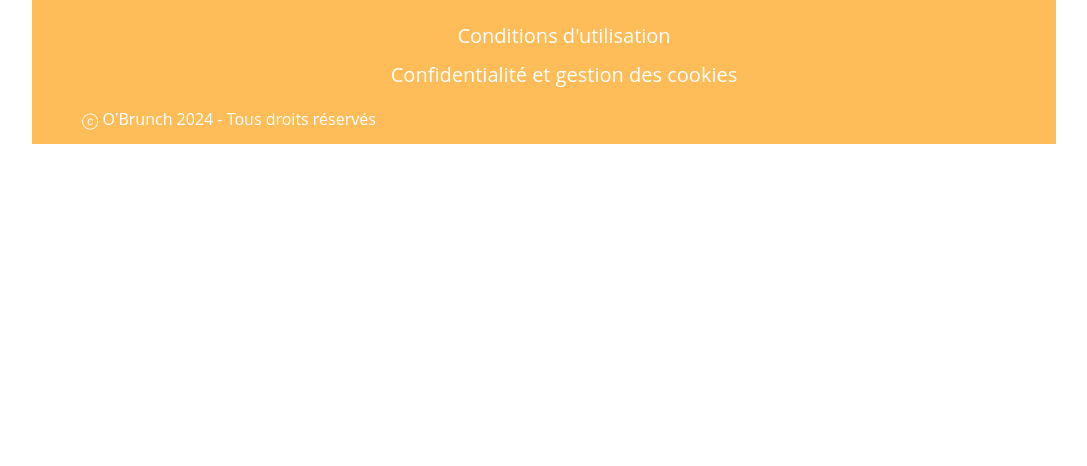
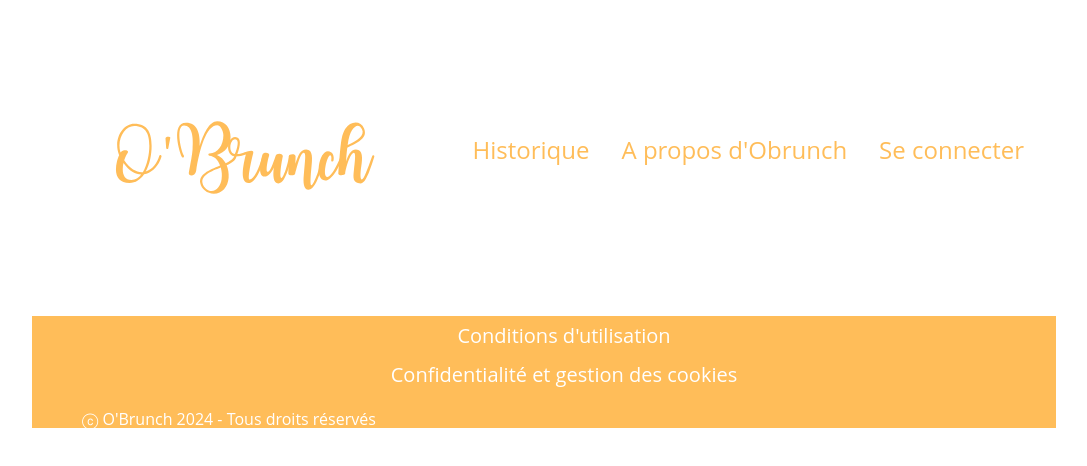
Before and after one commit to IssaJaguraga/Projet_O-brunch, a Svelte app: page / in a window 1280 px wide. Shown: the top 466 px of the page, without its empty margins (96-1183 px from the left). Built offline with nearby package versions, Linux system fonts and the light colour scheme.

Commit message:
correction on href

```diff
--- a/src/App.svelte
+++ b/src/App.svelte
@@ -2,11 +2,11 @@
 
 import Header from "./components/Header.svelte";
 import Footer from "./components/Footer.svelte";
-
 //import Router, { location } from "svelte-spa-router";
 //import routes from "./routes";
 
 </script>
 
 
+<Header/>
 <Footer/>
--- a/src/components/Footer.svelte
+++ b/src/components/Footer.svelte
@@ -1,11 +1,9 @@
 <footer>
 
-        <!-- Notre liste comprenant notre menu -->
     <ul id="footer-menu" role="menu" aria-label="Pages règlementaires">
-
         <li role="footer_item">
             <a
-                    href=""
+                href="#"
                 class="footer-menu__link"
                 aria-label="Conditions d'utilisation"
                 use:link>Conditions d'utilisation</a
@@ -13,12 +11,14 @@
         </li>
         <li role="footer_item">
             <a
-                    href=""
+                href="#"
                 class="footer-menu__link"
                 aria-label="Confidentialité et gestion des cookies"
                 use:link>Confidentialité et gestion des cookies</a
             >
         </li>
     </ul>
+
     <p>&#9426 O'Brunch 2024 - Tous droits réservés</p>
+
 </footer>
--- a/src/components/Header.svelte
+++ b/src/components/Header.svelte
@@ -19,7 +19,7 @@
 <header>
 
     <a
-        href="/"
+        href="#/"
         class="home-link-logo"
         aria-label="Aller à la page d'accueil"
         use:link
@@ -55,7 +55,7 @@
 
                 <li role="menuitem">
                 <a
-                    href="#"
+                    href="#/"
                     class="nav-menu__link"
                     aria-label="Historique du brunch"
                     on:click={hideMenu}
@@ -64,7 +64,7 @@
             </li>
             <li role="menuitem">
                 <a
-                    href="#"
+                    href="#/"
                     class="nav-menu__link"
                     aria-label="A propos d'OBrunch"
                     on:click={hideMenu}
@@ -74,7 +74,7 @@
 
             <li role="menuitem">
                 <a
-                    href="#"
+                    href="#/"
                     class="nav-menu__link"
                     aria-label="Se connecter à votre compte"
                     on:click={hideMenu}
--- a/src/style/base/_base.scss
+++ b/src/style/base/_base.scss
@@ -1,16 +1,17 @@
 @use "../utils/variables" as *;
 @use "../utils/mixins";
 
-/* -- Styles généraux --  */
 body {
   font-family: "Open Sans", sans-serif;
   margin: auto;
   width: 80%;
   }
 
+/*
   #app {
     display: flex;
     flex-direction: column;
     justify-content: space-between;
     align-items: center;
   }
+*/
--- a/src/style/base/_fonts.scss
+++ b/src/style/base/_fonts.scss
@@ -7,5 +7,5 @@
         On ajoute font-display pour que la police soit toujours visible lors du chargement de page
         lien : https://developer.chrome.com/docs/lighthouse/performance/font-display/
       */
-    font-display: swap;
+      font-display: swap;
   }
--- a/src/style/main.scss
+++ b/src/style/main.scss
@@ -3,8 +3,6 @@
 @use "base/base";
 @use "base/fonts";
 
-// commentaire, on saute des lignes pour l'exemple, à supprimer
-
 
 // 2 - Layout
 @use "layout/header";
```
Also changed, not shown: src/style/base/_normalize.scss (indentation only), src/style/utils/_mixins.scss (indentation only). Lines whose indentation alone changed are shown as unchanged.
